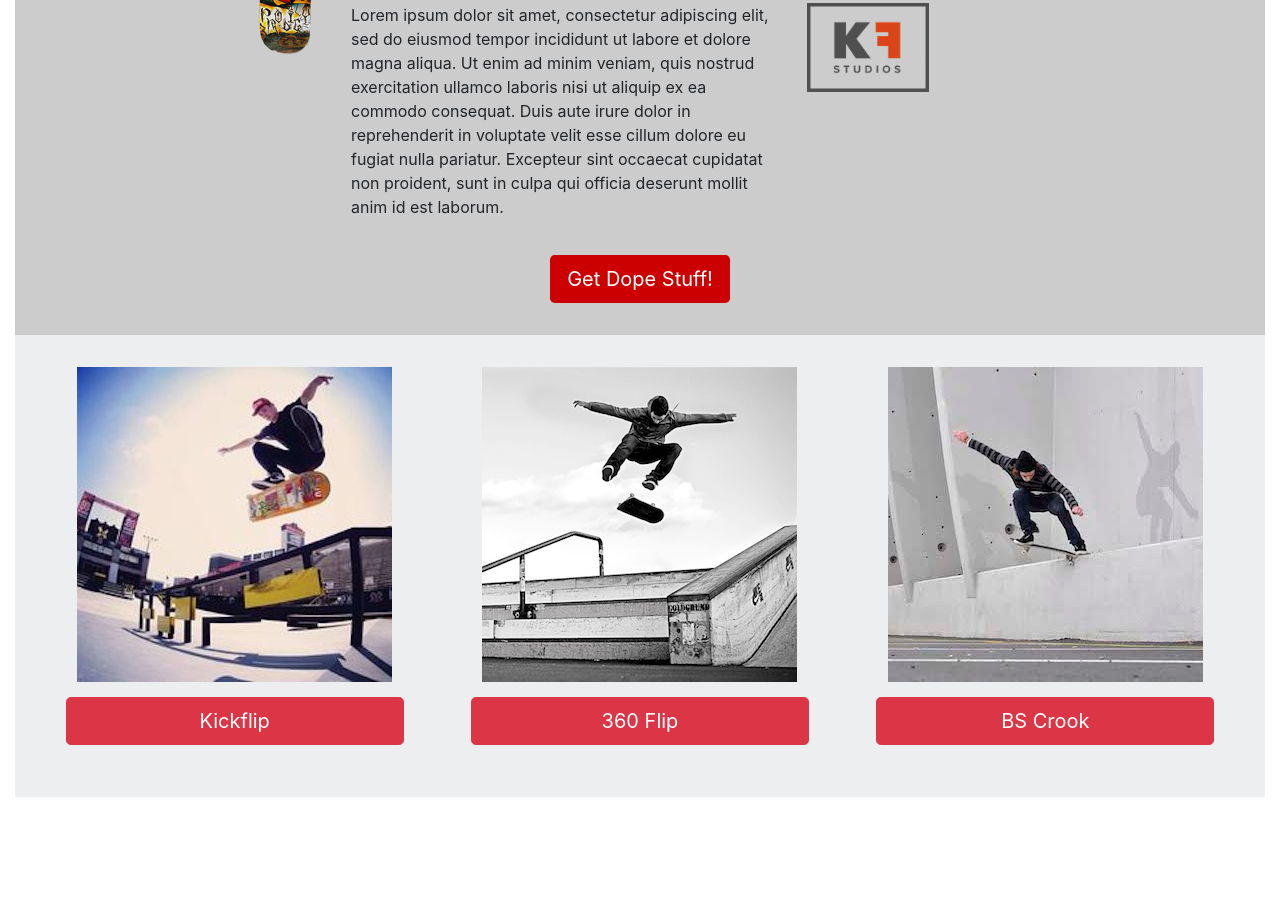
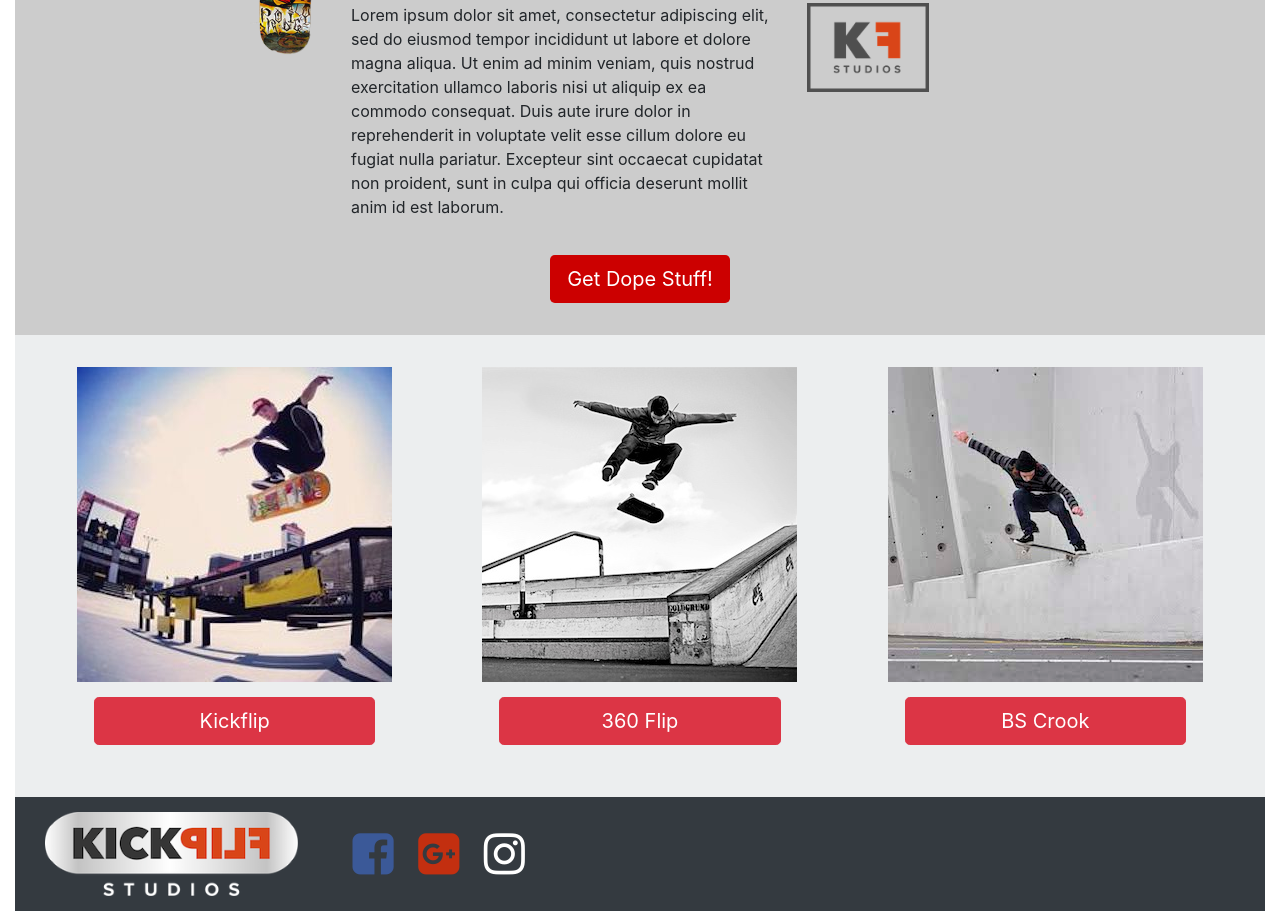
Before and after one commit to TomLincoln066/BootStrap-Website, a plain HTML site: page index.html in a window 1280 px wide. Shown: the part 847-1758 px from the top of the page. Before the commit the page ends 1644 px from the top, so only its background shows below. Drawn offline with nearby package versions, Linux system fonts and the light colour scheme.

Commit message:
all project done

```diff
--- a/index.html
+++ b/index.html
@@ -10,6 +10,7 @@
   <link rel="stylesheet" href="bootstrap-4.0.0-dist/css/bootstrap-grid.min.css">
   <link rel="stylesheet" href="bootstrap-4.0.0-dist/css/bootstrap.min.css">
   <!--CSS-->
+  <link rel="stylesheet" href="https://cdnjs.cloudflare.com/ajax/libs/font-awesome/4.7.0/css/font-awesome.min.css">
   <link rel="stylesheet" href="main.css">
 </head>
 
@@ -177,9 +178,24 @@
             </div>
         </div>
 
+        <!--Footer        -->
+        <footer class="footer bg-dark">
+            <div class="container-fluid">
+                <div class="row">
+                    <div class="col-sm-12 col-lg-3">
+                        <img class="img-fluid footerImg" src="assets/KFS_LIGHT.png">
+                    </div>
+                    <div class="col-sm-12 col-lg-9 socialWrapper">
+                        <a href="https://facebook.com" target="_blank">
+                        <i class="fa fa-facebook-square fa-3x" aria-hidden="true"></i></a>
+                        <i class="fa fa-google-plus-square fa-3x" aria-hidden="true"></i>
+                        <i class="fa fa-instagram fa-3x" aria-hidden="true"></i>
 
 
-
+                    </div>
+                </div>
+            </div>
+        </footer>
 
         <!-- Modal -->
 
--- a/main.css
+++ b/main.css
@@ -49,5 +49,31 @@ h5.modal-title{
     margin: auto;
     margin-top: 15px;
     margin-bottom: 20px;
-    width:90%;
+    width:75%;
 }
+
+
+.footerImg{
+    padding:15px;
+}
+
+.fa{
+    margin:10px;
+
+}
+
+.fa-facebook-square{
+    color:#3b5998;
+}
+
+.fa-google-plus-square{
+    color:#c32f10;
+}
+
+.socialWrapper{
+    margin:auto;
+}
+
+.fa-instagram{
+    color:#ffffff;
+}
```
